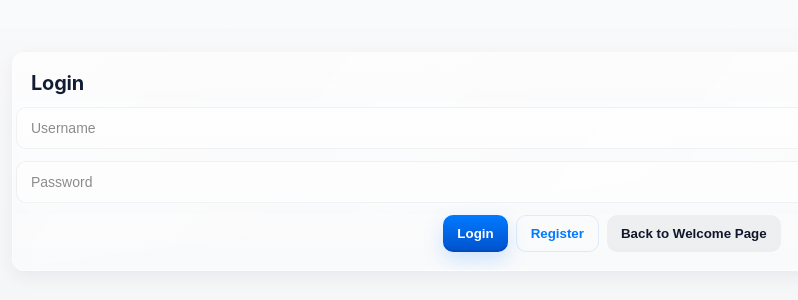
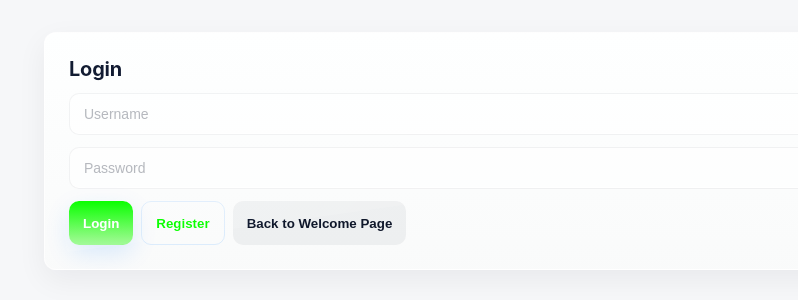
Before and after one commit to thomasliu2019/TicketAppFrontEnd, a React (Create React App) app: page /login in a window 1280 px wide. Shown: the top 300 px of the page, without its empty margins (28-826 px from the left). Built offline with nearby package versions, Linux system fonts and the light colour scheme.

Commit message:
Made CSS changes only changes

```diff
--- a/src/pages/LoginPage.tsx
+++ b/src/pages/LoginPage.tsx
@@ -1,4 +1,4 @@
-// `src/pages/LoginPage.tsx`
+// File: `src/pages/LoginPage.tsx`
 import { useState } from "react";
 import { useAuth } from "../auth/AuthContext";
 import { useNavigate } from "react-router-dom";
@@ -16,25 +16,16 @@ const LoginPage: React.FC = () => {
         setError("");
         try {
             await login(username, password);
-            // Redirect handled inside AuthContext
         } catch (err: any) {
             setError("Invalid username or password");
         }
     };
 
-    const goToRegistration = () => {
-        navigate("/registerEmployee");
-    };
-
-    const goToWelcome = () => {
-        navigate("/");
-    };
-
     return (
         <div className="app-container">
-            <div className="glass card">
+            <div className="glass card card-pad">
                 <h2>Login</h2>
-                <form onSubmit={handleLogin} className="form-row" style={{ flexDirection: "column", gap: 12 }}>
+                <form onSubmit={handleLogin} className="form-stack">
                     <input
                         className="input"
                         type="text"
@@ -49,10 +40,10 @@ const LoginPage: React.FC = () => {
                         value={password}
                         onChange={e => setPassword(e.target.value)}
                     />
-                    <div style={{ display: "flex", gap: 8 }}>
+                    <div className="actions">
                         <button type="submit" className="btn btn-primary">Login</button>
-                        <button type="button" className="btn btn-ghost" onClick={goToRegistration}>Register</button>
-                        <button type="button" className="btn btn-muted" onClick={goToWelcome}>Back to Welcome Page</button>
+                        <button type="button" className="btn btn-ghost" onClick={() => navigate("/registerEmployee")}>Register</button>
+                        <button type="button" className="btn btn-muted" onClick={() => navigate("/")}>Back to Welcome Page</button>
                     </div>
                 </form>
                 {error && <p className="empty-message">{error}</p>}
--- a/src/pages/apple.css
+++ b/src/pages/apple.css
@@ -1,230 +1,326 @@
-/* src/pages/apple.css */
+/* css */
+/* File: `src/pages/apple.css` */
+/* Unified Apple Store–inspired theme with liquid glass, hero, product grid, form utilities and spacing tokens */
 
-/* Apple-like system font stack, color tokens, glass settings */
+/* Design tokens */
 :root{
-    --bg-image: none; /* set like: url("/assets/hero.jpg") */
-    --bg-overlay: linear-gradient(180deg, rgba(246,247,249,0.6), rgba(236,239,243,0.6));
-    --bg-color-1: #f6f7f9;
-    --bg-color-2: #e9edf2;
-    --glass-bg: rgba(255,255,255,0.6);
+    --page-bg: #f6f7f9;
+    --surface: #ffffff;
+    --muted: #6b7280;
+    --text: #0f172a;
+    --accent: #08ff00;
+    --radius: 14px;
+    --glass-bg: rgba(255,255,255,0.62);
     --glass-strong: rgba(255,255,255,0.8);
     --glass-border: rgba(255,255,255,0.45);
-    --accent: #007aff; /* Apple blue */
-    --muted: #6b7280;
-    --text: #0f172a;
-    --radius: 14px;
-    --blur: 14px;
-    --card-shadow: 0 8px 30px rgba(16,24,40,0.08);
     --glass-highlight: linear-gradient(135deg, rgba(255,255,255,0.55), rgba(255,255,255,0.08));
+    --card-shadow: 0 10px 30px rgba(16,24,40,0.06);
+    --elev-shadow: 0 18px 50px rgba(16,24,40,0.08);
+    --container-max: 1200px;
+    --gap: 24px;
+    --base-font: -apple-system, BlinkMacSystemFont, "Segoe UI", Roboto, "Helvetica Neue", Arial, sans-serif;
+    --input-padding: 12px 14px;
+    --blur: 12;
 }
 
-/* Page background with optional image placeholder */
-html,body{
-    height:100%;
-    margin:0;
-    font-family: -apple-system, BlinkMacSystemFont, "Segoe UI", Roboto, "Helvetica Neue", Arial, sans-serif;
-    background-image: var(--bg-image), var(--bg-overlay);
-    background-size: cover, cover;
+/* Global page */
+html, body {
+    height: 100%;
+    margin: 0;
+    font-family: var(--base-font);
+    background: var(--page-bg);
+    color: var(--text);
+    -webkit-font-smoothing: antialiased;
+    -moz-osx-font-smoothing: grayscale;
+    -webkit-text-size-adjust: 100%;
+    box-sizing: border-box;
+}
+*, *::before, *::after { box-sizing: inherit; }
+
+/* App container */
+.app-root, .app-container {
+    max-width: var(--container-max);
+    margin: 0 auto;
+    padding: 32px;
+}
+
+/* Top navigation (minimal) */
+.topbar {
+    display: flex;
+    align-items: center;
+    justify-content: space-between;
+    gap: 12px;
+    padding: 18px 0;
+}
+.topbar .brand {
+    display: flex;
+    align-items: center;
+    gap: 12px;
+    font-weight: 600;
+    font-size: 18px;
+    color: var(--text);
+}
+.topbar .nav {
+    display: flex;
+    gap: 18px;
+    align-items: center;
+    font-size: 15px;
+    color: var(--muted);
+}
+.topbar .nav a {
+    color: var(--muted);
+    text-decoration: none;
+    padding: 6px 8px;
+    border-radius: 8px;
+}
+.topbar .nav a:hover { color: var(--text); background: rgba(15,23,42,0.03); }
+
+/* Hero */
+.hero {
+    display: flex;
+    align-items: center;
+    justify-content: center;
+    text-align: center;
+    padding: 72px 20px;
+    border-radius: 16px;
+    background: linear-gradient(180deg, rgba(255,255,255,0.95), rgba(250,250,250,0.95));
+    box-shadow: var(--card-shadow);
+    margin-bottom: var(--gap);
+}
+.hero .inner {
+    max-width: 900px;
+}
+.hero h1 {
+    margin: 0 0 12px 0;
+    font-size: 44px;
+    line-height: 1.02;
+    color: var(--text);
+    letter-spacing: -0.6px;
+}
+.hero p {
+    margin: 0 0 20px 0;
+    color: var(--muted);
+    font-size: 17px;
+}
+.hero .cta {
+    display: inline-flex;
+    gap: 12px;
+    align-items: center;
+    justify-content: center;
+}
+.btn-hero {
+    padding: 12px 20px;
+    border-radius: 12px;
+    font-weight: 700;
+    background: linear-gradient(180deg, var(--accent), rgba(25, 248, 0, 0.47));
+    color: #fff;
+    box-shadow: 0 10px 30px rgba(0,122,255,0.14);
+    border: none;
+    cursor: pointer;
+}
+.btn-ghost-hero {
+    background: transparent;
+    border: 1px solid rgba(15,23,42,0.06);
+    color: var(--text);
+    padding: 10px 16px;
+    border-radius: 12px;
+}
+
+/* Product grid (store-like tiles) */
+.product-grid {
+    display: grid;
+    grid-template-columns: repeat(3, 1fr);
+    gap: 24px;
+    margin-bottom: var(--gap);
+}
+.product-card {
+    background: linear-gradient(180deg, var(--surface), #fbfbfd);
+    border-radius: 14px;
+    padding: 18px;
+    box-shadow: var(--card-shadow);
+    border: 1px solid rgba(15,23,42,0.03);
+    display: flex;
+    flex-direction: column;
+    gap: 12px;
+    transition: transform 180ms ease, box-shadow 180ms ease;
+    overflow: hidden;
+}
+.product-card:hover {
+    transform: translateY(-8px);
+    box-shadow: var(--elev-shadow);
+}
+.product-media {
+    height: 180px;
+    border-radius: 10px;
+    background-size: cover;
     background-position: center;
     background-repeat: no-repeat;
-    color: var(--text);
-    -webkit-font-smoothing:antialiased;
-    -moz-osx-font-smoothing:grayscale;
-    -webkit-text-size-adjust:100%;
+    box-shadow: inset 0 -2px 8px rgba(0,0,0,0.03);
 }
+.product-title { font-size: 16px; margin: 0; color: var(--text); }
+.product-price { color: var(--muted); font-weight: 600; }
+.product-cta { margin-top: auto; display: flex; gap: 12px; align-items: center; }
 
-/* App container for consistent padding and max width */
-.app-root, .app-container{
-    max-width:1200px;
-    margin: 28px auto;
-    padding: 24px;
-}
-
-/* Reusable frosted glass surface */
-.glass{
+/* Glass surface and card (forms, panels) */
+.glass {
     background: var(--glass-bg);
     border: 1px solid var(--glass-border);
     border-radius: var(--radius);
     box-shadow: var(--card-shadow);
-    backdrop-filter: blur(var(--blur)px) saturate(1.08);
-    -webkit-backdrop-filter: blur(var(--blur)px) saturate(1.08);
+    backdrop-filter: blur(var(--blur)px) saturate(1.05);
+    -webkit-backdrop-filter: blur(var(--blur)px) saturate(1.05);
     position: relative;
     overflow: hidden;
 }
-
-/* Soft highlight stripe for liquid look */
-.glass::before{
+.glass::before {
     content: "";
     position: absolute;
-    inset:0;
-    pointer-events:none;
+    inset: 0;
+    pointer-events: none;
     background: var(--glass-highlight);
     mix-blend-mode: overlay;
-    opacity:0.35;
+    opacity: 0.35;
     transform: translateY(-40%) rotate(-8deg);
 }
-
-/* Top navigation / header */
-.topbar{
-    display:flex;
-    align-items:center;
-    justify-content:space-between;
-    gap:12px;
-    padding:12px 18px;
-}
-.topbar .brand{
-    display:flex;
-    align-items:center;
-    gap:12px;
-    font-weight:600;
-    font-size:18px;
-}
-.topbar .controls{
-    display:flex;
-    gap:10px;
-    align-items:center;
+.card {
+    padding: 20px;
+    border-radius: 12px;
+    background: linear-gradient(180deg, rgba(255,255,255,0.9), rgba(250,250,250,0.9));
+    border: 1px solid rgba(255,255,255,0.55);
 }
 
-/* Card component */
-.card{
-    padding:18px;
-    border-radius:12px;
-    background: linear-gradient(180deg, rgba(255,255,255,0.55), rgba(255,255,255,0.45));
-    border: 1px solid rgba(255,255,255,0.45);
-    box-shadow: 0 6px 18px rgba(18,24,40,0.06);
-}
-
-/* Headings */
-h1,h2,h3{
-    margin:0 0 12px 0;
-    color:var(--text);
-    letter-spacing:-0.2px;
-}
-h1{font-size:28px}
-h2{font-size:20px}
-h3{font-size:16px}
-
-/* Buttons */
-.btn{
-    -webkit-appearance:none;
-    appearance:none;
-    border: none;
-    padding:10px 14px;
-    border-radius:10px;
-    cursor:pointer;
-    font-weight:600;
-    display:inline-flex;
-    align-items:center;
-    gap:8px;
-    transition:transform 120ms ease, box-shadow 120ms ease, opacity 120ms ease;
-    user-select:none;
-}
-.btn:active{ transform: translateY(1px); }
-
-.btn-primary{
-    background: linear-gradient(180deg, var(--accent), #0051cc);
-    color:#fff;
-    box-shadow: 0 8px 20px rgba(0,122,255,0.18), inset 0 -2px 0 rgba(0,0,0,0.08);
-}
-.btn-ghost{
-    background: transparent;
-    color: var(--accent);
-    border: 1px solid rgba(0,122,255,0.12);
-}
-.btn-muted{
-    background: rgba(15,23,42,0.05);
-    color: var(--text);
-}
-
-/* Input / form elements */
+/* Form controls */
 .input, input[type="text"], input[type="password"], textarea, select {
-    width:100%;
-    padding:12px 14px;
-    border-radius:10px;
+    width: 100%;
+    padding: var(--input-padding);
+    border-radius: 10px;
     border: 1px solid rgba(15,23,42,0.06);
     background: rgba(255,255,255,0.6);
     outline: none;
-    font-size:14px;
-    color:var(--text);
+    font-size: 14px;
+    color: var(--text);
     transition: box-shadow 140ms ease, border-color 120ms ease, transform 120ms ease;
     box-shadow: inset 0 -1px 0 rgba(255,255,255,0.6);
 }
+.input::placeholder { color: rgba(15,23,42,0.36); }
 .input:focus, input:focus, textarea:focus, select:focus {
     border-color: rgba(0,122,255,0.4);
     box-shadow: 0 6px 18px rgba(0,122,255,0.08);
     transform: translateY(-1px);
 }
 
-/* Form layout helpers */
-.form-row{ display:flex; gap:12px; align-items:center; }
-.form-col{ flex:1; }
+/* Buttons */
+.btn {
+    -webkit-appearance: none;
+    appearance: none;
+    border: none;
+    padding: 10px 14px;
+    border-radius: 10px;
+    cursor: pointer;
+    font-weight: 600;
+    display: inline-flex;
+    align-items: center;
+    justify-content: center;
+    gap: 8px;
+    transition: transform 120ms ease, box-shadow 120ms ease, opacity 120ms ease;
+    min-height: 44px;
+}
+.btn:active { transform: translateY(1px); }
+.btn-primary {
+    background: linear-gradient(180deg, var(--accent), rgba(25, 248, 0, 0.47));
+    color: #fff;
+    box-shadow: 0 8px 24px rgba(0,122,255,0.14);
+}
+.btn-ghost {
+    background: transparent;
+    border: 1px solid rgba(0,122,255,0.12);
+    color: var(--accent);
+}
+.btn-muted {
+    background: rgba(15,23,42,0.05);
+    color: var(--text);
+}
 
-/* Table styles for manager view */
+/* Tables (manager view) */
 .table {
-    width:100%;
-    border-collapse:collapse;
+    width: 100%;
+    border-collapse: collapse;
     background: linear-gradient(180deg, rgba(255,255,255,0.6), rgba(255,255,255,0.52));
-    border-radius:10px;
-    overflow:hidden;
-    border:1px solid rgba(15,23,42,0.04);
+    border-radius: 10px;
+    overflow: hidden;
+    border: 1px solid rgba(15,23,42,0.04);
 }
-.table thead{
+.table thead {
     background: linear-gradient(180deg, rgba(249,250,251,0.7), rgba(245,247,250,0.6));
     color: var(--muted);
-    font-size:13px;
+    font-size: 13px;
 }
-.table th, .table td{
-    padding:12px 14px;
-    text-align:left;
-    border-bottom:1px solid rgba(15,23,42,0.04);
-    vertical-align:middle;
+.table th, .table td {
+    padding: 12px 14px;
+    text-align: left;
+    border-bottom: 1px solid rgba(15,23,42,0.04);
+    vertical-align: middle;
 }
-.table tbody tr:hover{
-    background: rgba(0,0,0,0.02);
+.table tbody tr:hover { background: rgba(0,0,0,0.02); }
+
+/* Ticket row */
+.ticket-row {
+    display: flex;
+    align-items: center;
+    justify-content: space-between;
+    gap: 12px;
+    padding: 12px;
+    border-radius: 10px;
+    border: 1px solid rgba(15,23,42,0.03);
+    background: linear-gradient(180deg, rgba(255,255,255,0.55), rgba(250,250,250,0.5));
+    margin-bottom: 10px;
 }
 
+/* Headings & small text */
+.kicker { font-size: 12px; color: var(--muted); text-transform: uppercase; letter-spacing: 0.6px; }
+.lead { font-size: 16px; font-weight: 600; color: var(--text); }
+h1, h2, h3 { margin: 0 0 12px 0; color: var(--text); letter-spacing: -0.2px; }
+h1 { font-size: 28px; }
+h2 { font-size: 20px; }
+h3 { font-size: 16px; }
+
+/* Utility classes (form stack, actions, spacing, width) */
+.form-stack { display: flex; flex-direction: column; gap: 12px; }
+.actions { display: flex; gap: 8px; flex-wrap: wrap; align-items: center; }
+.card-pad { padding: 24px; }
+.mt-8 { margin-top: 8px; }
+.mt-12 { margin-top: 12px; }
+.mt-16 { margin-top: 16px; }
+.mt-24 { margin-top: 24px; }
+.mt-32 { margin-top: 32px; }
+.mb-8 { margin-bottom: 8px; }
+.mb-16 { margin-bottom: 16px; }
+.mb-24 { margin-bottom: 24px; }
+.w-full { width: 100%; }
+
 /* Empty / placeholder messages */
-.empty-message, .muted {
-    color: var(--muted);
-    font-size:14px;
-    margin:12px 0;
+.empty-message, .muted { color: var(--muted); font-size: 14px; margin: 12px 0; }
+.empty-message { color: #b91c1c; font-size: 13px; }
+
+/* Responsive behavior */
+@media (max-width: 1100px) {
+    .product-grid { grid-template-columns: repeat(2, 1fr); }
+    .hero h1 { font-size: 36px; }
+}
+@media (max-width: 720px) {
+    .app-root, .app-container { padding: 16px; }
+    .product-grid { grid-template-columns: 1fr; }
+    .hero { padding: 48px 16px; }
+    .hero h1 { font-size: 28px; }
+    .topbar .nav { display: none; }
+    .product-media { height: 140px; }
+    .form-stack { gap: 10px; }
+    .actions { flex-direction: column; align-items: stretch; }
+    .btn { width: 100%; }
 }
 
-/* Ticket list / row (useful for PendingTicketRow) */
-.ticket-row{
-    display:flex;
-    align-items:center;
-    justify-content:space-between;
-    gap:12px;
-    padding:12px;
-    border-radius:10px;
-    border:1px solid rgba(15,23,42,0.03);
-    background: linear-gradient(180deg, rgba(255,255,255,0.55), rgba(250,250,250,0.5));
-    margin-bottom:10px;
-}
-
-/* Small helpers */
-.kicker{ font-size:12px; color:var(--muted); text-transform:uppercase; letter-spacing:0.6px; }
-.lead{ font-size:16px; font-weight:600; color:var(--text); }
-
-/* Responsive tweaks */
-@media (max-width:800px){
-    .app-container{ padding:16px; }
-    .form-row{ flex-direction:column; }
-    .topbar{ flex-direction:column; align-items:flex-start; gap:8px; }
-    .table th, .table td{ padding:10px; font-size:13px; }
-}
-
-/* Accessibility: focus ring */
-:focus{
+/* Accessibility focus ring */
+:focus {
     outline: 3px solid rgba(0,122,255,0.14);
     outline-offset: 2px;
 }
-
-/* Quick usage examples as comments:
-   - Wrap main panels with class .glass for frosted surfaces.
-   - Use .card for simple elevated blocks.
-   - Buttons: add classes .btn .btn-primary or .btn-ghost
-   - Set background image by adding to :root or body:
-       --bg-image: url("/path/to/bg.jpg");
-*/
```
